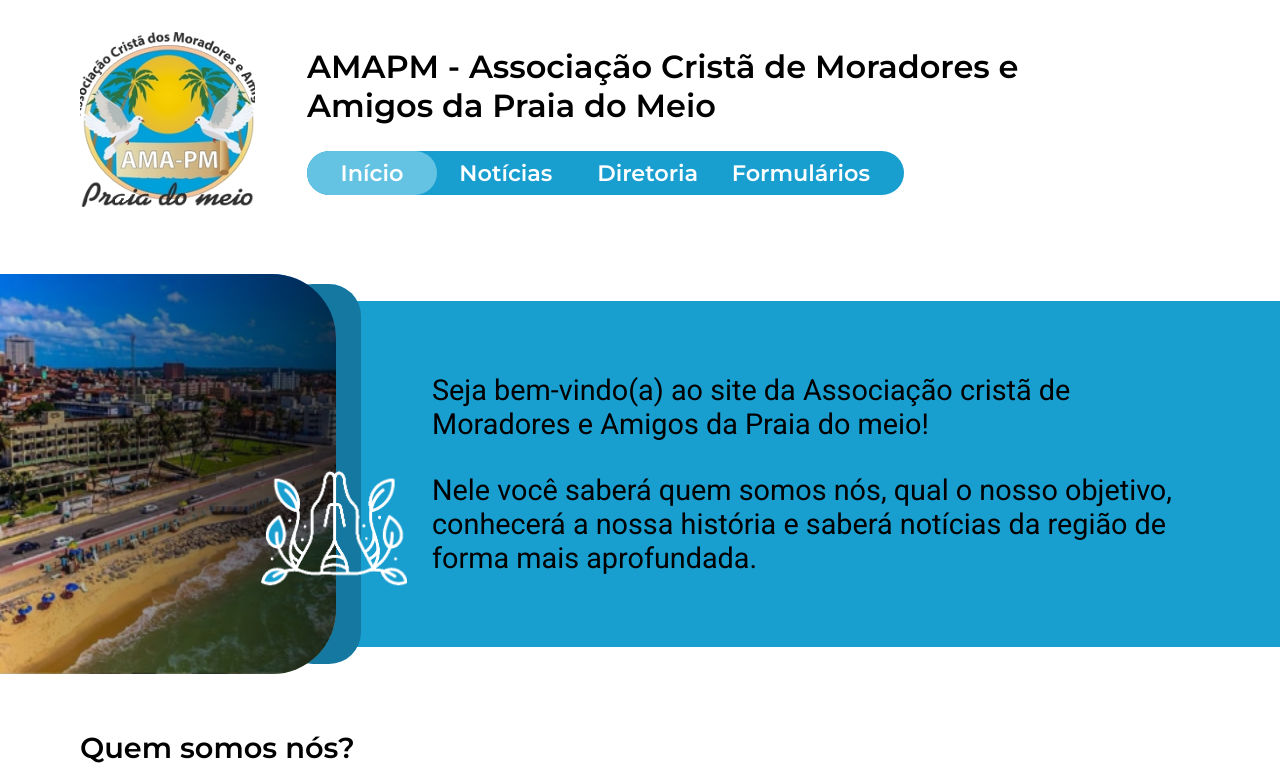
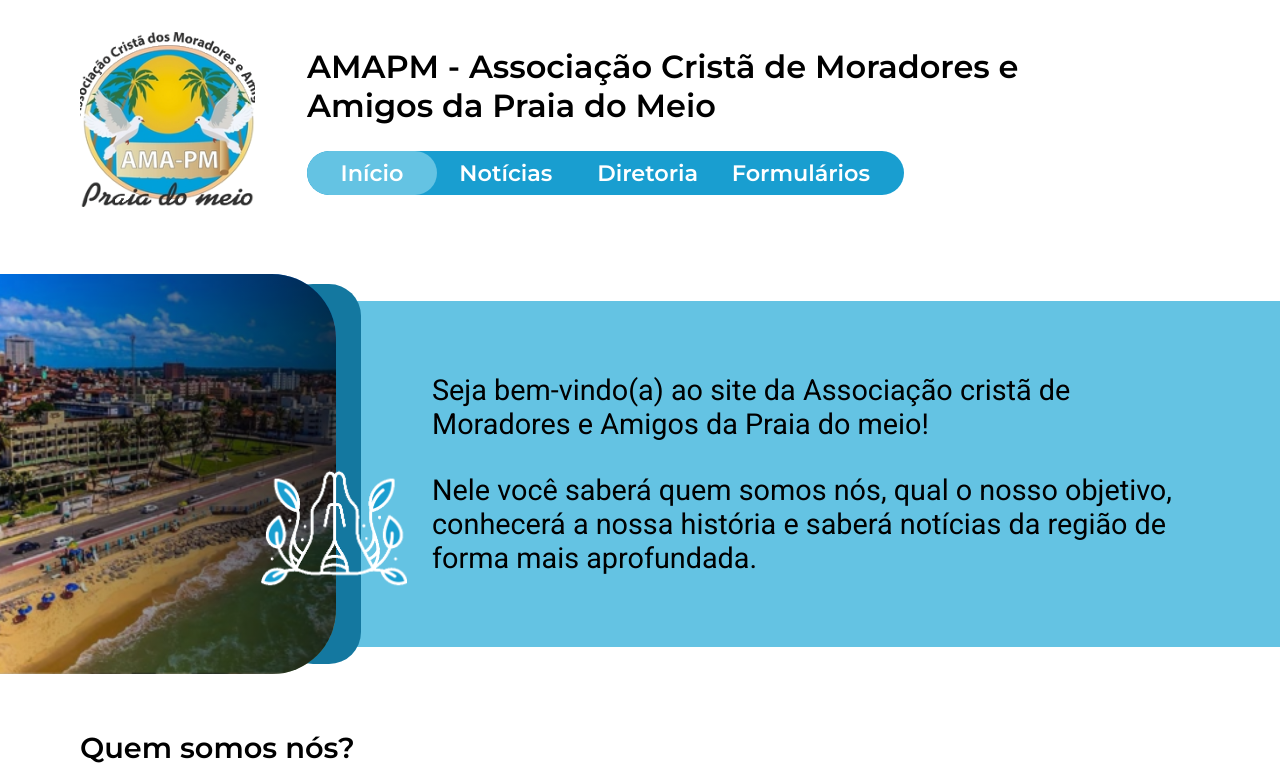
Before and after one commit to L-Marcel/amapm, a Next.js app: page / in a window 1280 px wide. Shown: the top 784 px of the page. Built offline with nearby package versions, Linux system fonts and the light colour scheme.

Commit message:
style: alterando cor de fundo da primeira seção da página inicial

```diff
--- a/app/index.module.scss
+++ b/app/index.module.scss
@@ -82,7 +82,7 @@
   justify-content: center;
   gap: 2rem;
   align-items: center;
-  background-color: var(--blue);
+  background-color: var(--light-blue);
   margin: 27px 0;
   padding: 3rem 6rem;
   width: calc(100% - 400px + 64px);
```
